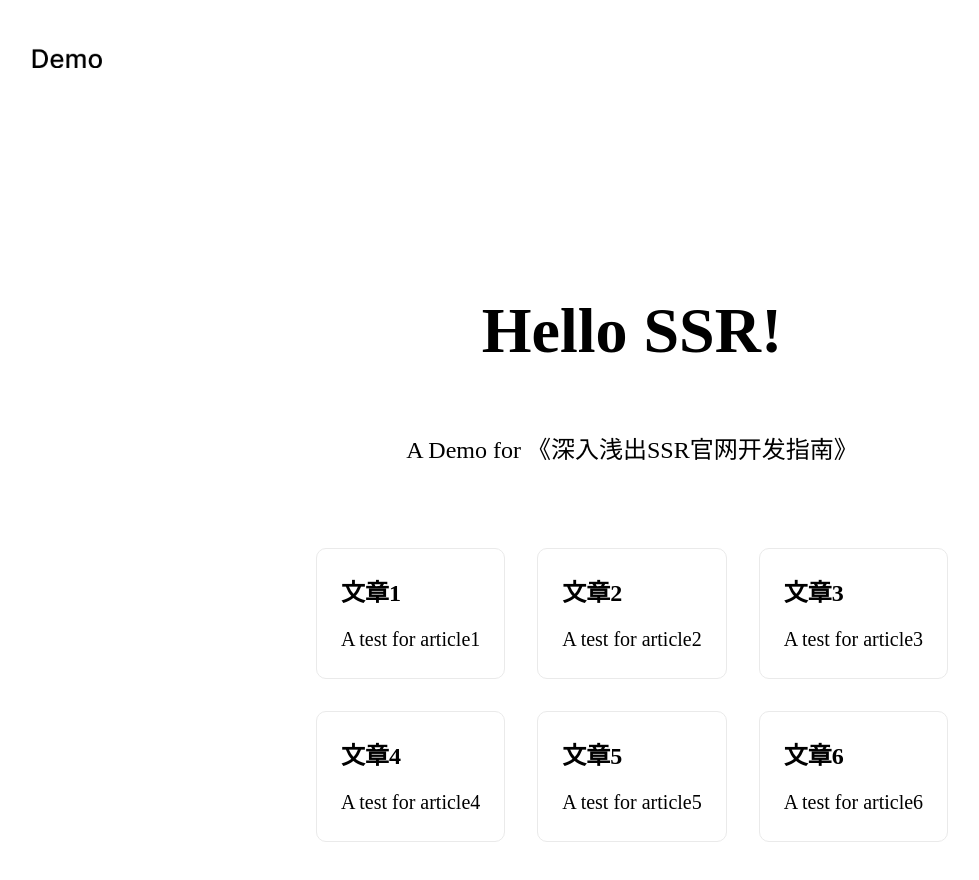
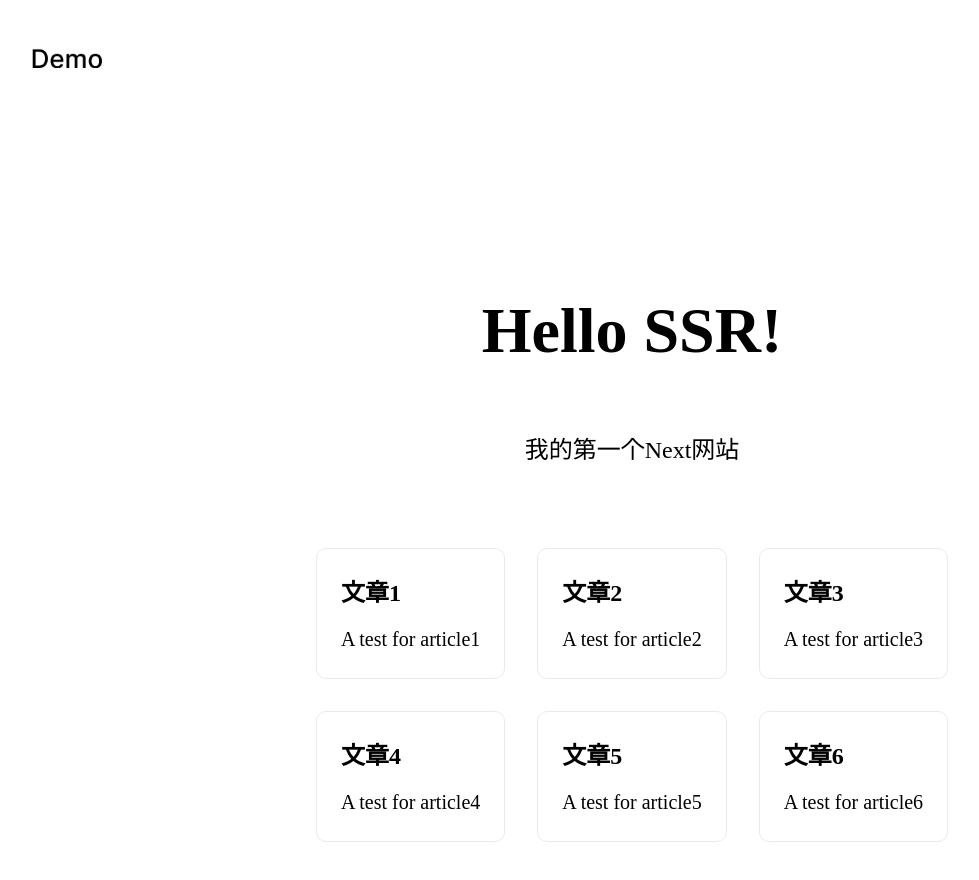
Before and after one commit to umbrella-leaf/MyFirstNextApp, a Next.js app: page / in a window 1280 px wide. Shown: the top 880 px of the page, without its empty margins (8-987 px from the left). Built offline with nearby package versions, Linux system fonts and the light colour scheme.

Commit message:
修改index组件

```diff
--- a/pages/index.tsx
+++ b/pages/index.tsx
@@ -47,7 +47,7 @@ const Home: NextPage<IProps> = ({title, description, list}) => {
 Home.getInitialProps = (context) => {
   return {
     title: "Hello SSR!",
-    description: "A Demo for 《深入浅出SSR官网开发指南》",
+    description: "我的第一个Next网站",
     list: [
       {
         label: "文章1",
```
